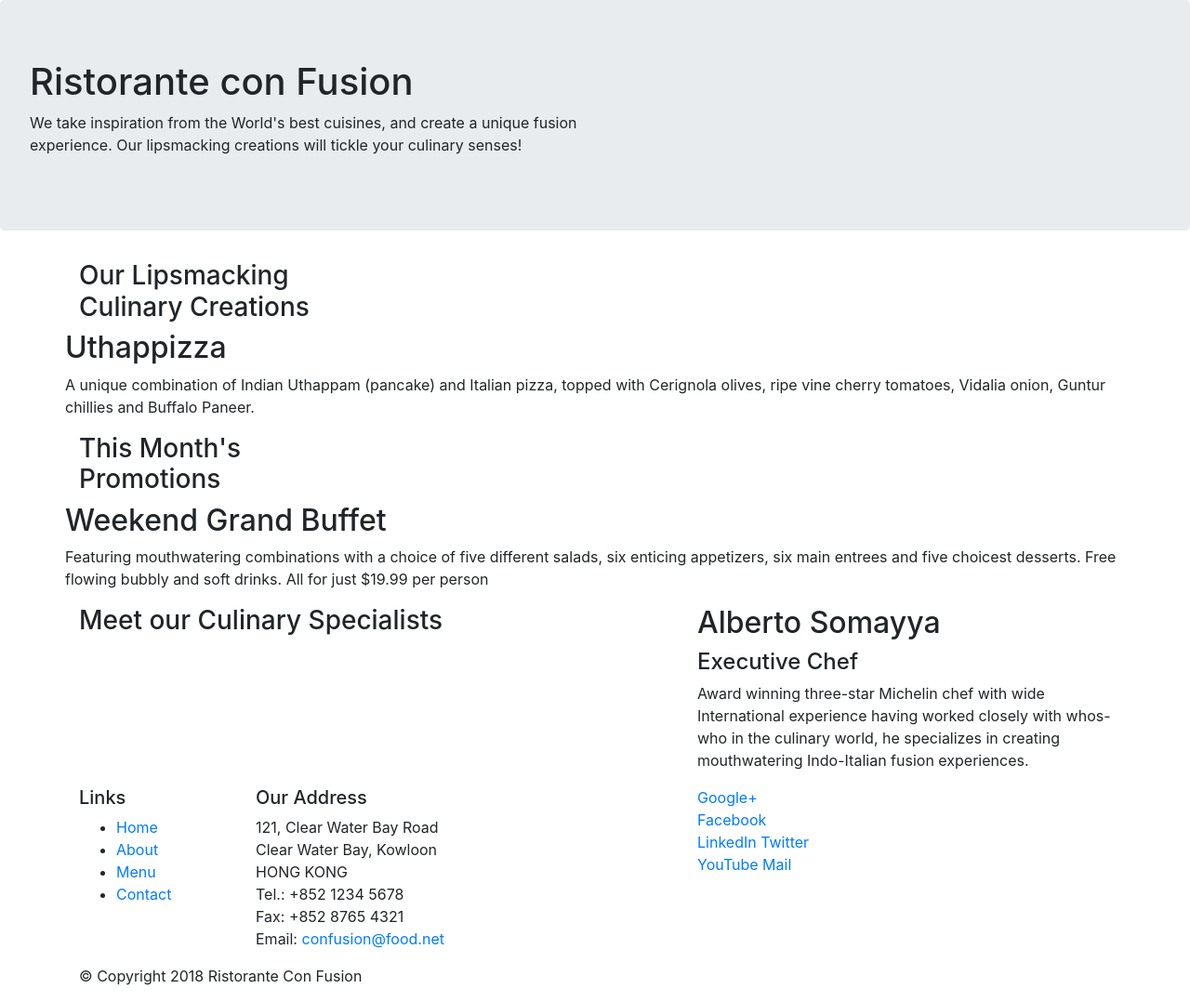
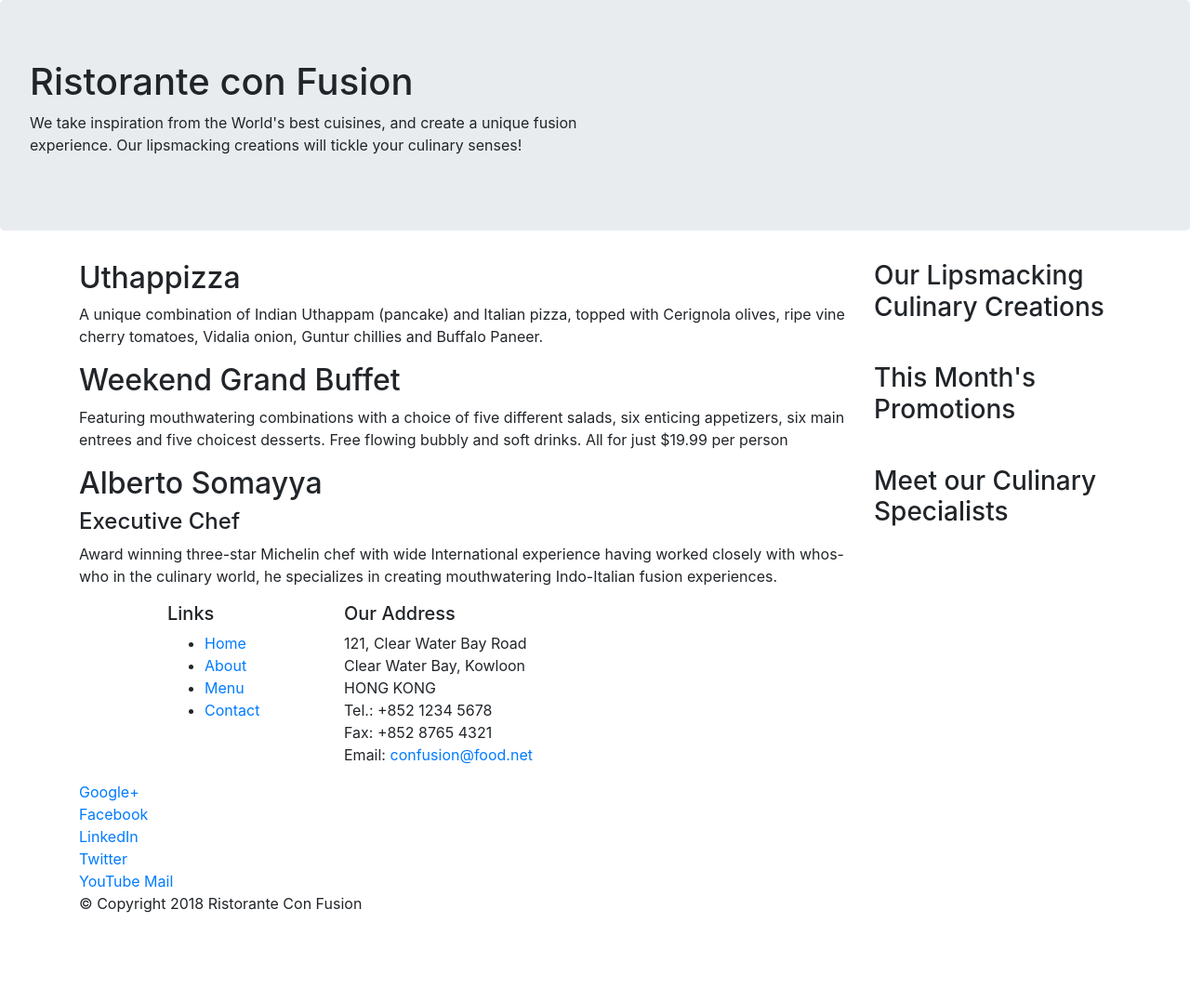
Before and after one commit to kamalrsa/Coursera, a website: page index.html in a window 1280 px wide. Shown: the whole page at 93% size. After the commit the page ends 1000 px from the top, so only its background shows below. Drawn offline with nearby package versions, Linux system fonts and the light colour scheme.

Commit message:
Bootstrap Grid part1

```diff
--- a/index.html
+++ b/index.html
@@ -29,10 +29,10 @@
 
     <div class="container">
         <div class="row">
-            <div class="col-12 col-sm-4 col-md-3">
+            <div class="col-12 col-sm-4 order-sm-last col-md-3">
                 <h3>Our Lipsmacking Culinary Creations</h3>
             </div>
-            <div>
+            <div class="col col-sm order-sm-first col-md">
                 <h2>Uthappizza</h2>
                 <p>A unique combination of Indian Uthappam (pancake) and Italian pizza, topped with Cerignola olives, ripe vine cherry tomatoes, Vidalia onion, Guntur chillies and Buffalo Paneer.</p>
             </div>
@@ -40,20 +40,20 @@
 
 
         <div class="row">
-            <div class="col-12 col-sm-4 col-md-3">
+            <div class="col-12 col-sm-4 order-sm-last col-md-3">
                 <h3>This Month's Promotions</h3>
             </div>
-            <div>
+            <div class="col col-sm order-sm-first col-md">
                 <h2>Weekend Grand Buffet</h2>
                 <p>Featuring mouthwatering combinations with a choice of five different salads, six enticing appetizers, six main entrees and five choicest desserts. Free flowing bubbly and soft drinks. All for just $19.99 per person </p>
             </div>
         </div>
 
         <div class="row">
-            <div class="col-12 col-sm-1 col-md-7">
+            <div class="col-12 col-sm-4 order-sm-last col-md-3">
                 <h3>Meet our Culinary Specialists</h3>
             </div>
-            <div class="col col-sm col-md">
+            <div class="col col-sm order-sm-first col-md">
                 <h2>Alberto Somayya</h2>
                 <h4>Executive Chef</h4>
                 <p>Award winning three-star Michelin chef with wide International experience having worked closely with whos-who in the culinary world, he specializes in creating mouthwatering Indo-Italian fusion experiences. </p>
@@ -64,7 +64,7 @@
     <footer>
         <div class="container">
             <div class="row">
-                <div class="col-4 col-sm-2">
+                <div class="col-4 offset-1 col-sm-2">
                     <h5>Links</h5>
                     <ul>
                         <li><a href="#">Home</a></li>
@@ -85,7 +85,7 @@
 		           </address>
                 </div>
                 <div>
-                    <div class="col-12 col-sm-5">
+                    <div class="col-12 col-sm-4">
 
                         <a href="http://google.com/+">Google+</a>
                         <a href="http://www.facebook.com/profile.php?id=">Facebook</a>
```
